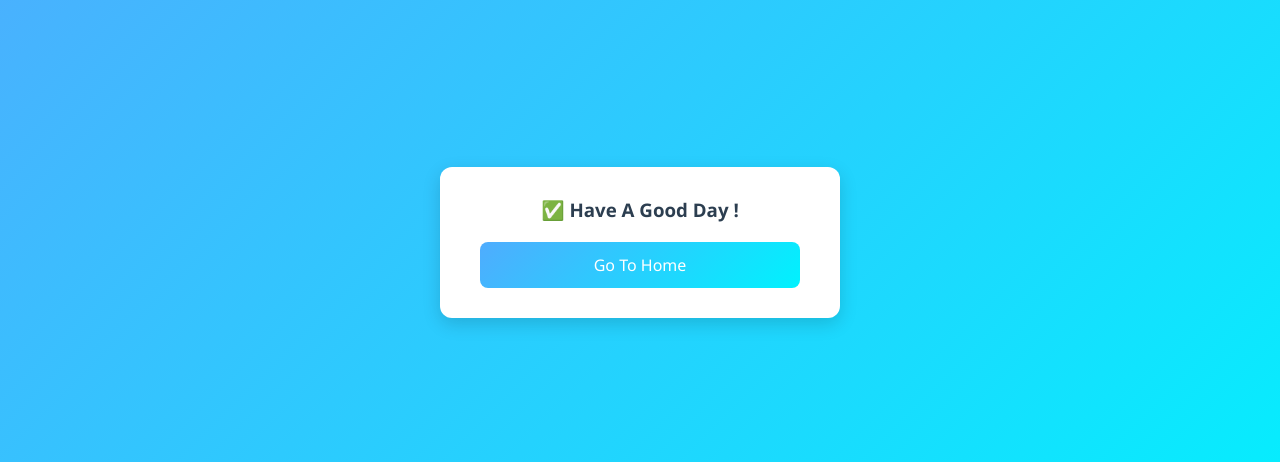
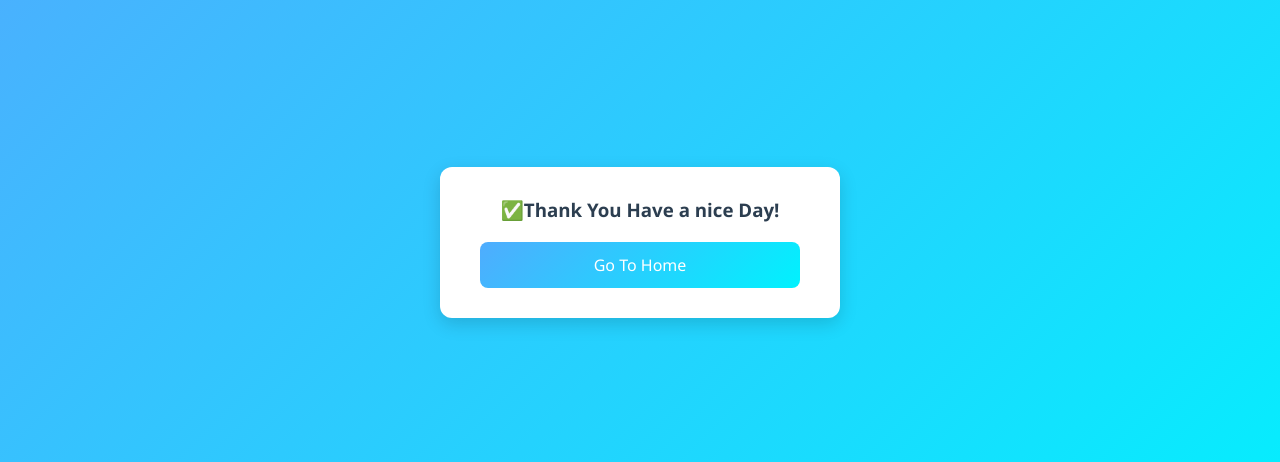
Before and after one commit to kritikpatidar/AI-Resume-Screening-Web-Application, a Flask app: template templates/next.html in a window 1280 px wide. Shown: the part 158-620 px from the top of the page. Run offline with Flask 3, Linux system fonts and the light colour scheme; the template is opened without the code that fills it, so the values that code supplies are empty.

Commit message:
Update Requirement.txt

```diff
--- a/requirements.txt
+++ b/requirements.txt
@@ -8,6 +8,7 @@ cssselect==1.3.0
 cssutils==2.11.1
 filelock==3.18.0
 Flask==3.1.1
+flask-cors==6.0.1
 fsspec==2025.7.0
 huggingface-hub==0.34.3
 idna==3.10
@@ -43,4 +44,3 @@ typing_extensions==4.14.1
 urllib3==2.5.0
 Werkzeug==3.1.3
 yagmail==0.15.293
-gunicorn==20.1.0
--- a/templates/next.html
+++ b/templates/next.html
@@ -10,7 +10,7 @@
 
 <body>
   <div class="container success-box">
-    <h3>✅ Have A Good Day !</h3>
+    <h3>✅Thank You Have a nice Day!</h3>
     <form method="GET" action="/">
       <button type="submit" class="btn-submit">Go To Home</button>
     </form>
```
